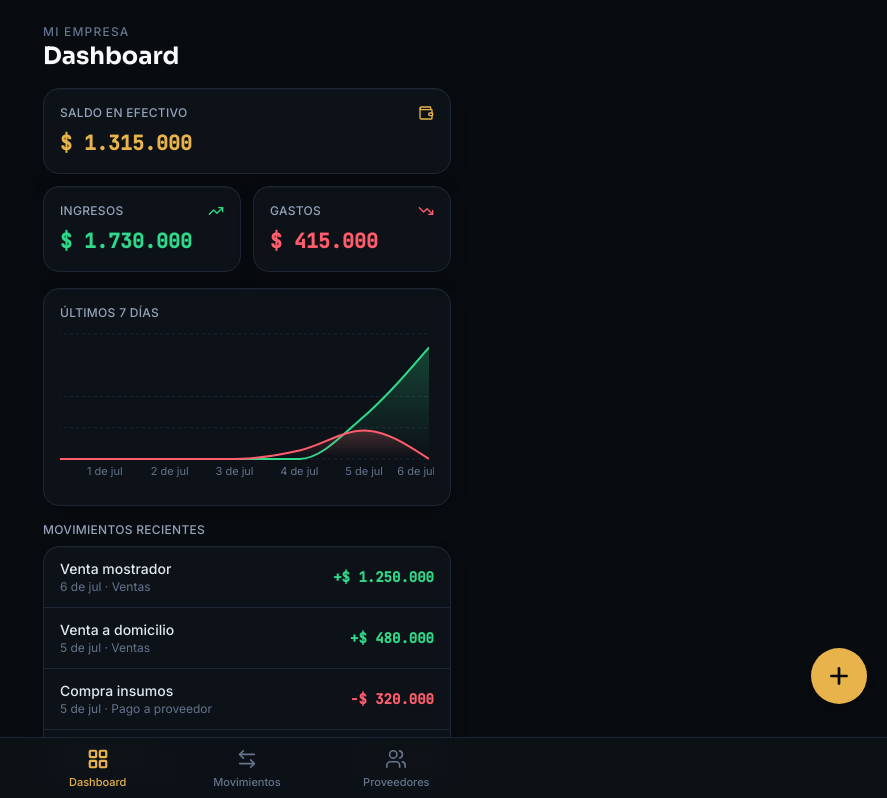
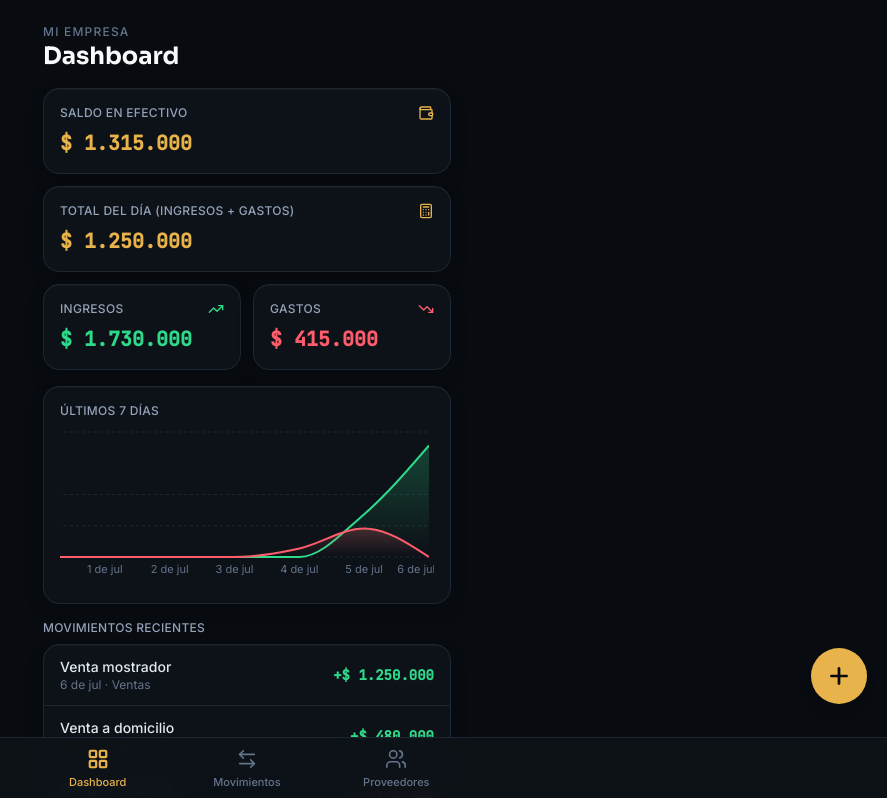
Before and after one commit to lordFullstack/contafacil, a React (Vite) app: page / in a window 1280 px wide. Shown: the top 798 px of the page, without its empty margins (393-1280 px from the left). Built offline with nearby package versions, Linux system fonts and the light colour scheme.

Commit message:
Update Dashboard.jsx

```diff
--- a/src/pages/Dashboard.jsx
+++ b/src/pages/Dashboard.jsx
@@ -1,15 +1,16 @@
 import { useMemo, useState } from 'react'
-import { TrendingUp, TrendingDown, Wallet, Download, FileJson, Plus } from 'lucide-react'
+import { TrendingUp, TrendingDown, Wallet, Download, FileJson, Plus, Calculator } from 'lucide-react'
 import { AreaChart, Area, XAxis, Tooltip, ResponsiveContainer, CartesianGrid } from 'recharts'
 import StatCard, { formatCOP } from '../components/StatCard'
 import TransactionForm from '../components/TransactionForm'
-import { getSummary, getDailySeries, getTransactions, getProviders, getFullBackup } from '../lib/storage'
+import { getSummary, getTodaySummary, getDailySeries, getTransactions, getProviders, getFullBackup } from '../lib/storage'
 import { exportTransactionsToCSV, exportJSONBackup } from '../lib/export'
 
 export default function Dashboard({ refreshKey, onDataChanged, settings }) {
   const [showForm, setShowForm] = useState(false)
 
   const summary = useMemo(() => getSummary(), [refreshKey])
+  const today = useMemo(() => getTodaySummary(), [refreshKey])
   const series = useMemo(() => getDailySeries(7), [refreshKey])
   const recent = useMemo(() => getTransactions().slice(0, 5), [refreshKey])
   const providers = useMemo(() => getProviders(), [refreshKey])
@@ -36,6 +37,9 @@ export default function Dashboard({ refreshKey, onDataChanged, settings }) {
       <div className="grid grid-cols-2 gap-3 px-5">
         <div className="col-span-2">
           <StatCard label="Saldo en efectivo" value={summary.saldo} icon={Wallet} tone="neutral" />
+        </div>
+        <div className="col-span-2">
+          <StatCard label="Total del día (ingresos + gastos)" value={today.totalHoy} icon={Calculator} tone="neutral" />
         </div>
         <StatCard label="Ingresos" value={summary.ingresos} icon={TrendingUp} tone="ingreso" />
         <StatCard label="Gastos" value={summary.gastos} icon={TrendingDown} tone="egreso" />
@@ -137,4 +141,4 @@ export default function Dashboard({ refreshKey, onDataChanged, settings }) {
       )}
     </div>
   )
-}
+          }
```
